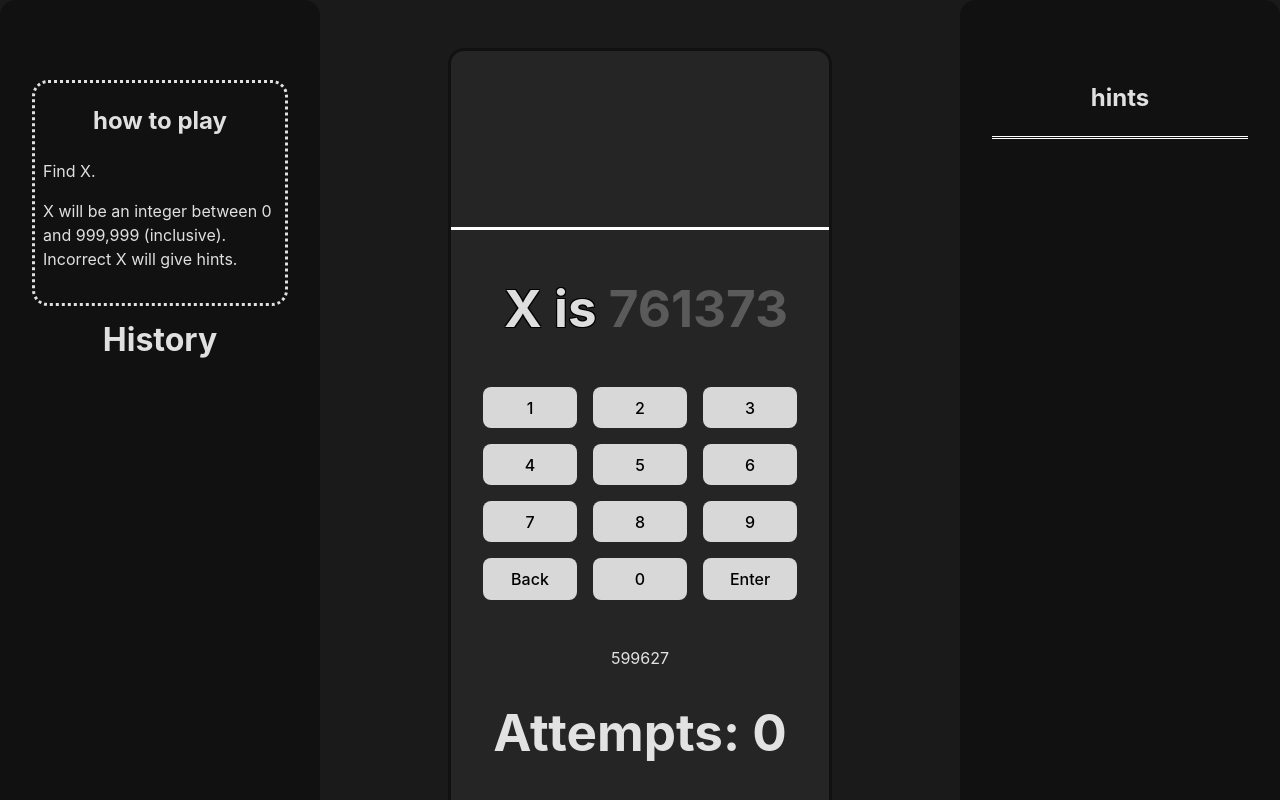
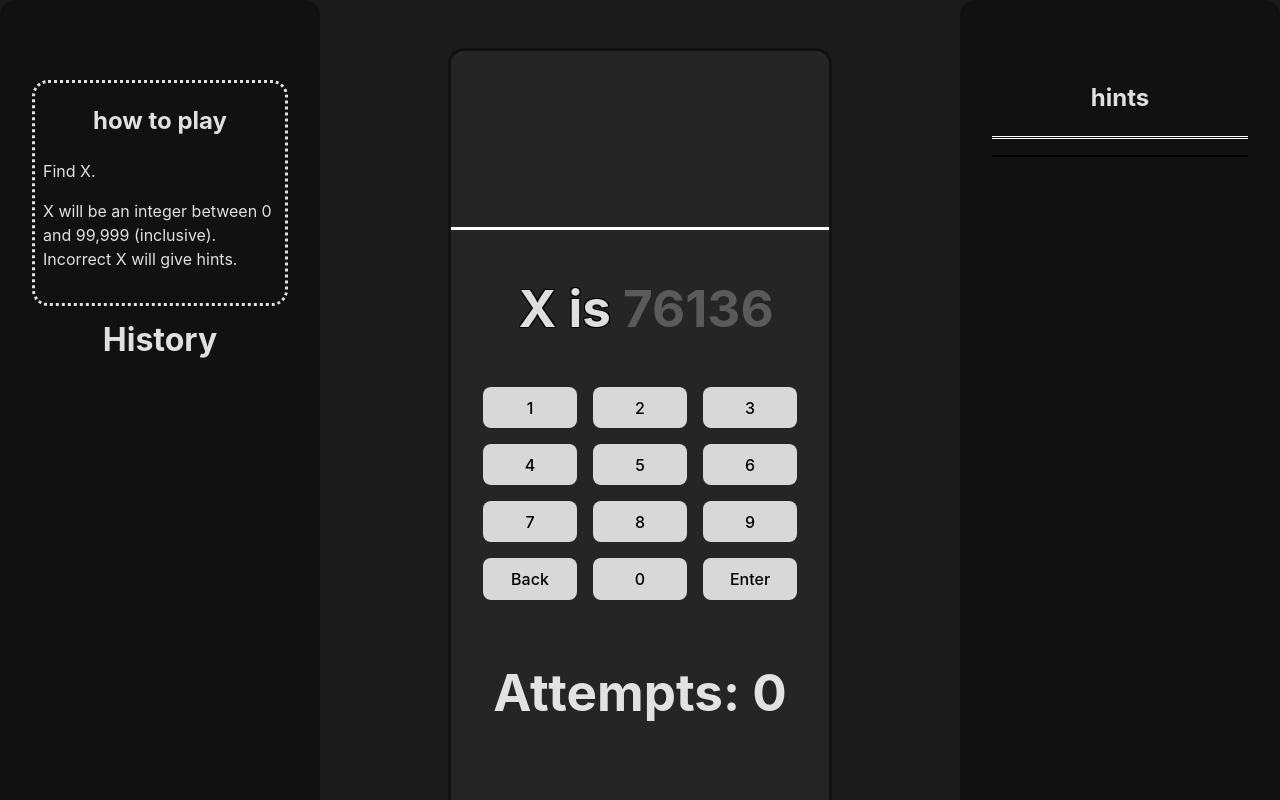
Before and after one commit to Dapples0/Xdle, a React (Vite) app: page / in a window 1280 px wide. Built offline with nearby package versions, Linux system fonts and the light colour scheme.

Commit message:
fixed edge cases and changed x range

```diff
--- a/src/App.tsx
+++ b/src/App.tsx
@@ -149,7 +149,7 @@ function App() {
           </div>
           <div id='tip-description'>
             <p>Find X.</p>
-            <p>X will be an integer between 0 and 999,999 (inclusive). Incorrect X will give hints.</p>
+            <p>X will be an integer between 0 and 99,999 (inclusive). Incorrect X will give hints.</p>
           </div>
         </div>
         <div id='history-container'>
@@ -190,7 +190,6 @@ function App() {
         </div>
         <div id='bot-centre-container'>
           <div id='attempts-container'>
-              <p>{x}</p>
               <h1>Attempts: {numAttempts}</h1>
           </div>
         </div>
@@ -201,7 +200,7 @@ function App() {
             <h2>hints</h2>
           </div>
           <div id='hint-description'>
-            <div id='hint-text-container'>{hintResults.length}</div>
+            <div className='hint-text-container'>{hintResults.length}</div>
             <div id='hint-contains'></div>
             <div id='hint-range'></div>
             <div id='hint-equality'></div>
--- a/src/getX/hints.ts
+++ b/src/getX/hints.ts
@@ -14,23 +14,24 @@ export function multiple(x: number, num: number): string {
 }
 
 export function withinRange(x: number, num: number): string {
-    if (x - num <= 10) {
+    const equality = Math.abs(x - num);
+    if (equality <= 10) {
         return `${num} is within 10 numbers of X`;
     }
 
-    if (x - num <= 100) {
+    if (equality <= 100) {
         return `${num} is within 100 numbers of X`;
     }
 
-    if (x - num <= 100) {
+    if (equality <= 100) {
         return `${num} is within 100 numbers of X`;
     }
 
-    if (x - num <= 1000) {
+    if (equality <= 1000) {
         return `${num} is within 1000 numbers of X`;
     }
 
-    if (x - num <= 10000) {
+    if (equality <= 10000) {
         return `${num} is within 10000 numbers of X`;
     }
     return '';
--- a/src/getX/x.ts
+++ b/src/getX/x.ts
@@ -1,5 +1,5 @@
 export function generateX(): number {
-    const max = 999999;
+    const max = 99999;
     return Math.floor(Math.random() * max);
 }
 
@@ -8,7 +8,7 @@ export function addInput(inputX: string, input: string): string {
         return inputX
     }
 
-    if (inputX.length < 6) {
+    if (inputX.length < 5) {
         return inputX + input;
     }
     return inputX;
```
